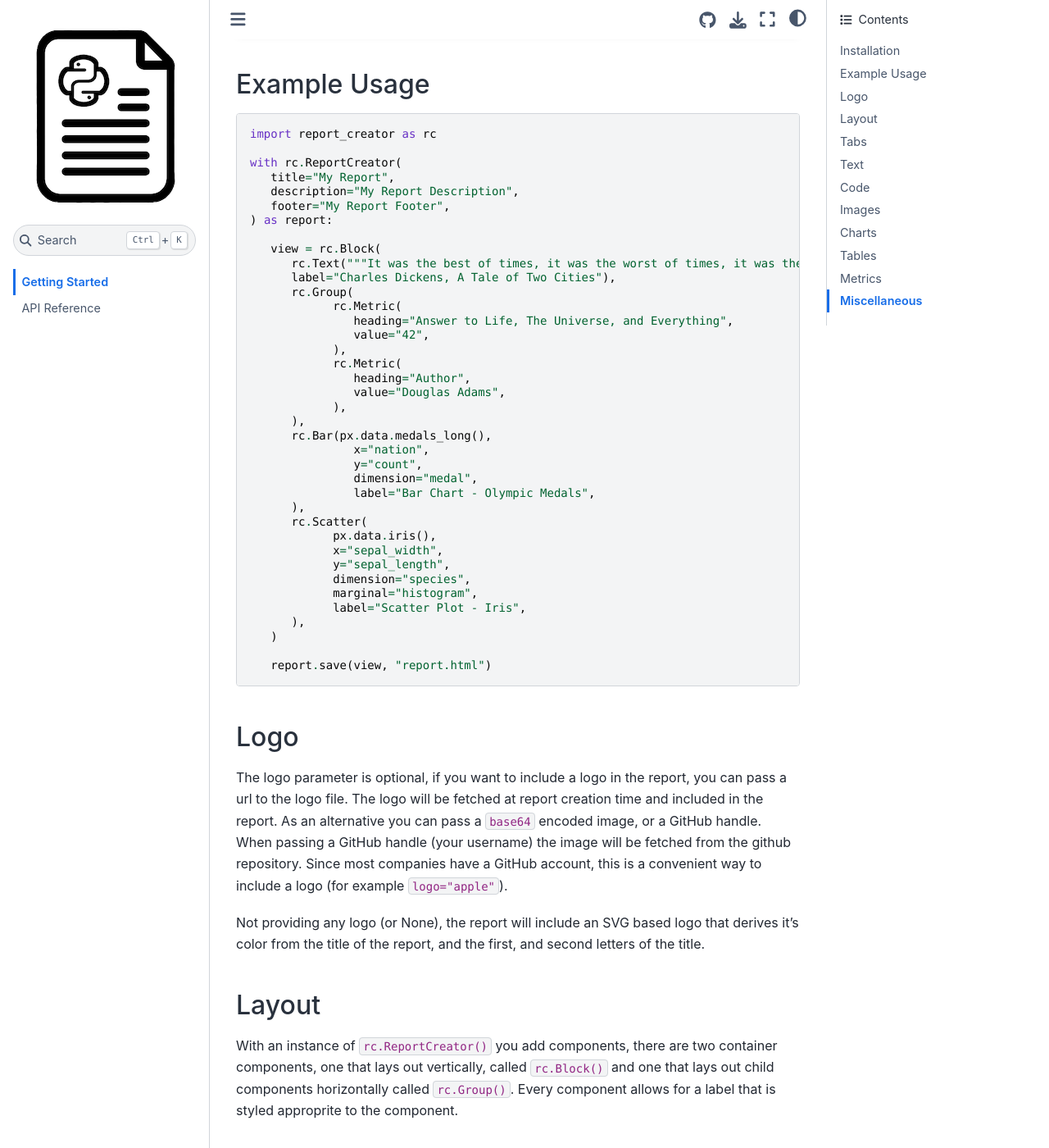
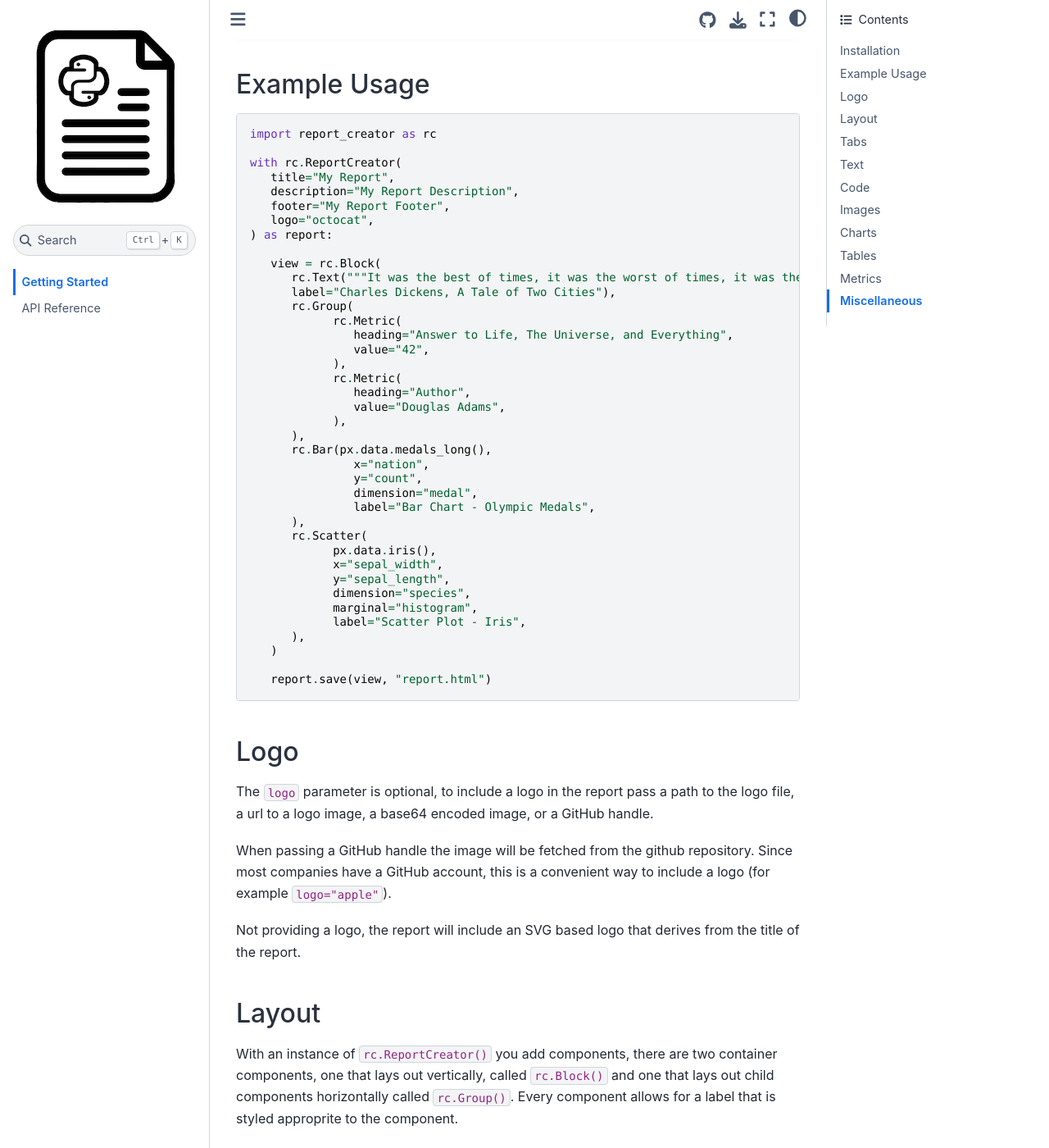
Before and after one commit to darenr/report_creator, a Sphinx documentation site: the page built from docs/source/getting_started.rst, in a window 1280 px wide and 1400 px high, scrolled down 311 px. Shown: the whole window at 82% size. Built offline with Sphinx 7.4.7 and the Sphinx Book theme 1.1.4, drawn with Linux system fonts in a browser that asks for light colours.

Commit message:
docs improvements

```diff
--- a/docs/source/getting_started.rst
+++ b/docs/source/getting_started.rst
@@ -24,6 +24,7 @@ Example Usage
       title="My Report",
       description="My Report Description",
       footer="My Report Footer",
+      logo="octocat",
    ) as report:
 
       view = rc.Block(
@@ -61,15 +62,14 @@ Example Usage
 Logo
 ----
 
-The logo parameter is optional, if you want to include a logo in the report, you can pass a url
-to the logo file. The logo will be fetched at report creation time and included in the report. As
-an alternative you can pass a ``base64`` encoded image, or a GitHub handle. When passing a GitHub handle
-(your username) the image will be fetched from the github repository. Since most companies have a
-GitHub account, this is a convenient way to include a logo (for example ``logo="apple"``).
+The ``logo`` parameter is optional, to include a logo in the report pass a path
+to the logo file, a url to a logo image, a base64 encoded image, or a GitHub handle.
 
-Not providing any logo (or None),
-the report will include an SVG based logo that derives it's color from the title of the report, and the first, and
-second letters of the title.
+When passing a GitHub handle the image will be fetched from the github repository. Since
+most companies have a GitHub account, this is a convenient way to include a logo
+(for example ``logo="apple"``).
+
+Not providing a logo, the report will include an SVG based logo that derives from the title of the report.
 
 Layout
 ------
```
